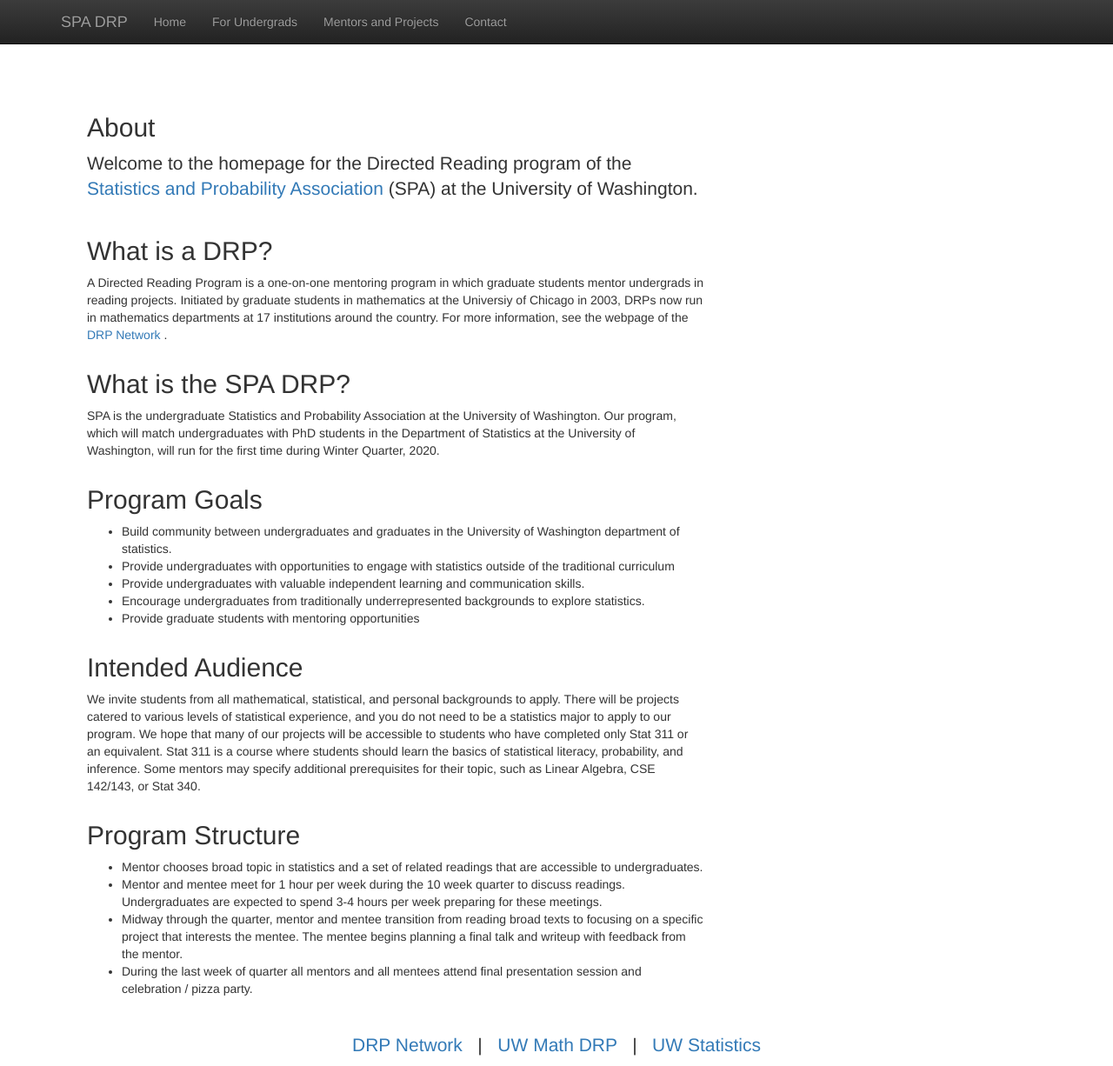
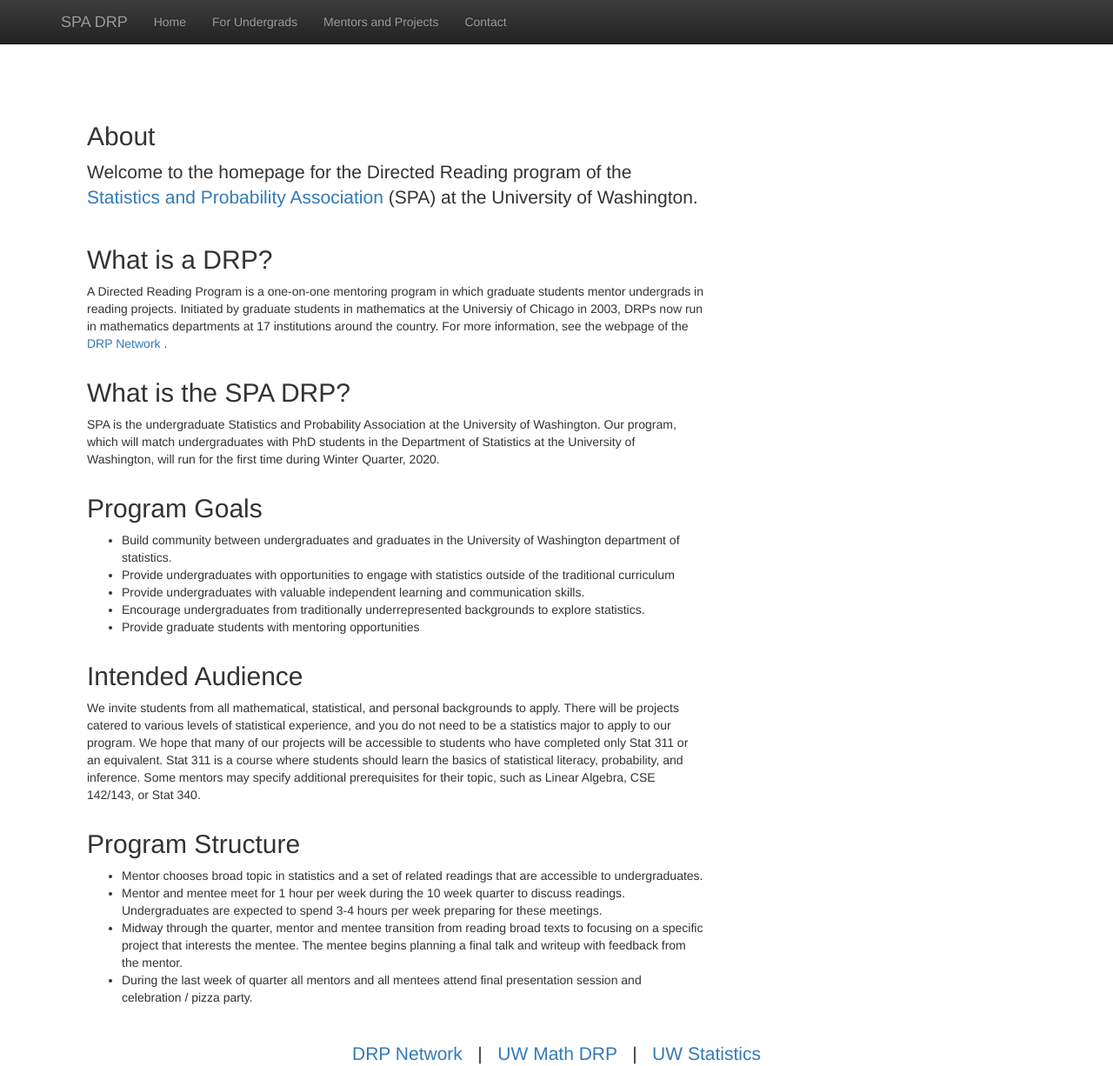
Before and after one commit to anna-neufeld/spa_drp, a Jekyll site: the page built from index.html, in a window 1280 px wide and 1226 px high. Shown: the whole window at 87% size. Built offline with Jekyll 4.4.1, drawn with Linux system fonts in a browser that asks for light colours; nearby versions of some CDN libraries; library files that are not in the unit come from our copies.

Commit message:
Exta padding

```diff
--- a/contact.html
+++ b/contact.html
@@ -3,7 +3,7 @@
 title:  'Contact'
 ---
 
-<div style="padding-top: 20px;" class="col-md-8">
+<div style="padding-top: 30px;" class="col-md-8">
   <h2 class="featurette-heading">Contact </h2>
   <p class="lead">
   Please contact the program organizers with any questions.
--- a/index.html
+++ b/index.html
@@ -5,7 +5,7 @@
 
 
 <div class="col-md-8">
-  <h2 style="padding-top: 20px;" class="featurette-heading">About </h2>
+  <h2 style="padding-top: 30px;" class="featurette-heading">About </h2>
   <p class="lead">
   Welcome to the homepage for the Directed Reading program of the <a href = "http://students.washington.edu/spassc/">Statistics and Probability Association</a>
   (SPA) at the University of Washington.
--- a/mentors.html
+++ b/mentors.html
@@ -4,7 +4,7 @@
 ---
 
 
-<div style="padding-top: 20px;" class="col-md-8">
+<div style="padding-top: 30px;" class="col-md-8">
   <h2 class="featurette-heading">Winter 2020, Mentors and Projects: </h2>
   <p> The following projects are available in Winter 2020. Note that if two projects are listed for the same mentor,
   only one of the projects will run this quarter. Feel free to express interest in multiple projects with the same mentor
--- a/undergrads.html
+++ b/undergrads.html
@@ -3,7 +3,7 @@
 title:  'Undergraduates'
 ---
 
-<div style="padding-top: 20px;" class="col-md-8">
+<div style="padding-top: 30px;" class="col-md-8">
   <h2 class="featurette-heading">Information For Undergraduates: </h2>
   <p class="lead">
   <h3> Who should apply? </h3>
```
